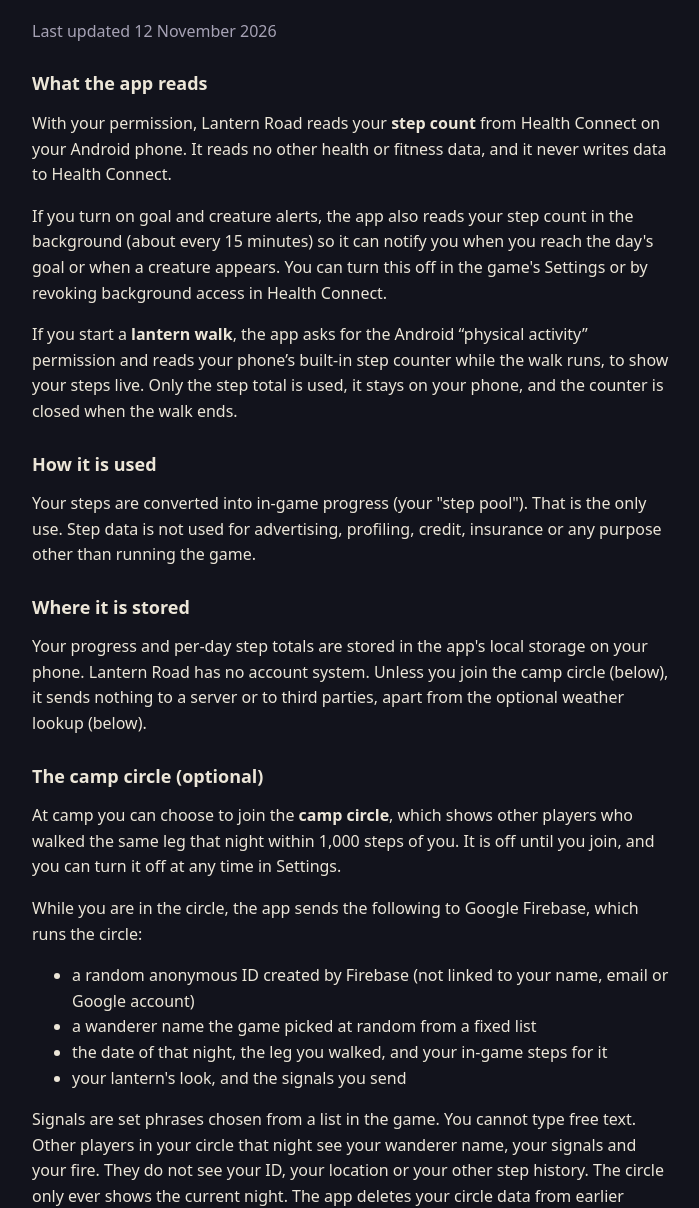
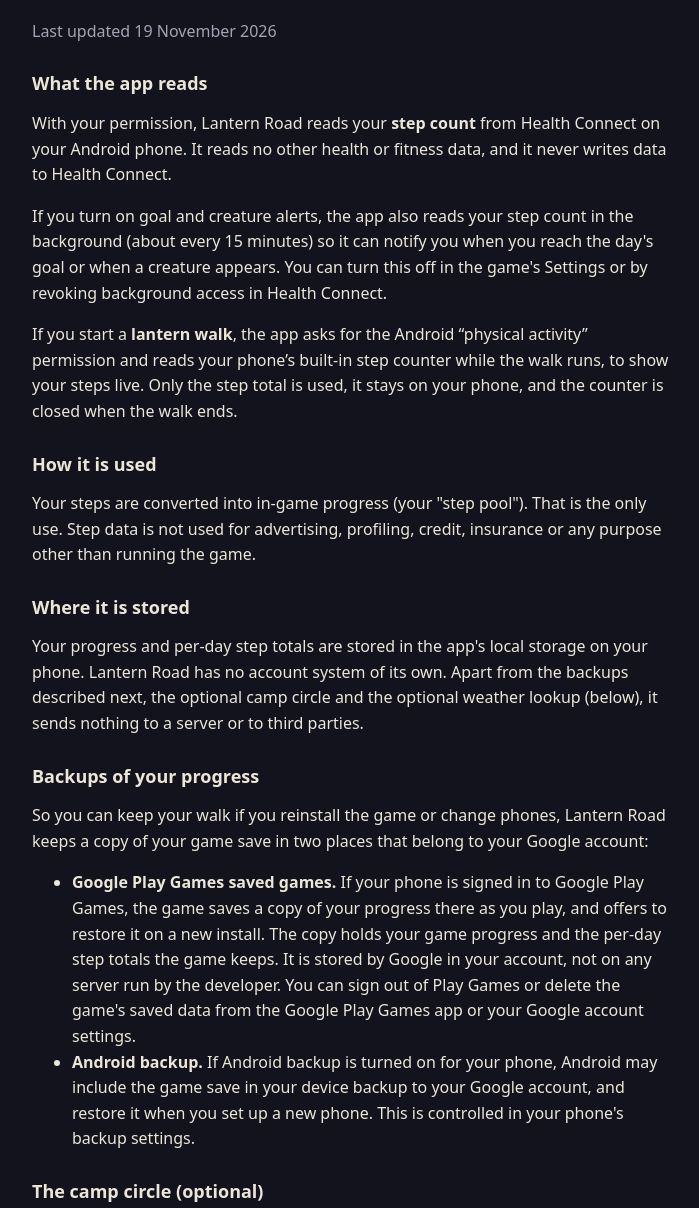
Before and after one commit to KAPastor/lantern-road, a plain HTML site: page privacypolicy.html in a window 1280 px wide. Shown: the part 96-1304 px from the top of the page, without its empty margins (288-987 px from the left). Drawn offline with Linux system fonts and the light colour scheme.

Commit message:
Privacy policy: game save backups (Play Games saved games, Android backup)

```diff
--- a/privacypolicy.html
+++ b/privacypolicy.html
@@ -14,7 +14,7 @@
 <body>
 <main>
 <h1>Lantern Road privacy policy</h1>
-<p class="muted">Last updated 12 November 2026</p>
+<p class="muted">Last updated 19 November 2026</p>
 
 <h2>What the app reads</h2>
 <p>With your permission, Lantern Road reads your <strong>step count</strong> from Health Connect on your Android phone. It reads no other health or fitness data, and it never writes data to Health Connect.</p>
@@ -25,7 +25,14 @@
 <p>Your steps are converted into in-game progress (your "step pool"). That is the only use. Step data is not used for advertising, profiling, credit, insurance or any purpose other than running the game.</p>
 
 <h2>Where it is stored</h2>
-<p>Your progress and per-day step totals are stored in the app's local storage on your phone. Lantern Road has no account system. Unless you join the camp circle (below), it sends nothing to a server or to third parties, apart from the optional weather lookup (below).</p>
+<p>Your progress and per-day step totals are stored in the app's local storage on your phone. Lantern Road has no account system of its own. Apart from the backups described next, the optional camp circle and the optional weather lookup (below), it sends nothing to a server or to third parties.</p>
+
+<h2>Backups of your progress</h2>
+<p>So you can keep your walk if you reinstall the game or change phones, Lantern Road keeps a copy of your game save in two places that belong to your Google account:</p>
+<ul>
+<li><strong>Google Play Games saved games.</strong> If your phone is signed in to Google Play Games, the game saves a copy of your progress there as you play, and offers to restore it on a new install. The copy holds your game progress and the per-day step totals the game keeps. It is stored by Google in your account, not on any server run by the developer. You can sign out of Play Games or delete the game's saved data from the Google Play Games app or your Google account settings.</li>
+<li><strong>Android backup.</strong> If Android backup is turned on for your phone, Android may include the game save in your device backup to your Google account, and restore it when you set up a new phone. This is controlled in your phone's backup settings.</li>
+</ul>
 
 <h2>The camp circle (optional)</h2>
 <p>At camp you can choose to join the <strong>camp circle</strong>, which shows other players who walked the same leg that night within 1,000 steps of you. It is off until you join, and you can turn it off at any time in Settings.</p>
@@ -44,7 +51,7 @@
 <h2>Purchases</h2>
 <p>Lantern Road sells optional ember packs through Google Play. Google handles the payment and your payment details; the app never sees them. Google Play gives the app a purchase token and the pack you bought. The app keeps that token on your phone so each purchase is credited exactly once, and sends nothing to any server of its own.</p>
 <h2>Removing your data</h2>
-<p>You can revoke step access at any time in Health Connect settings. Use <em>Settings → Erase all progress</em> in the game, or uninstall the app, to delete everything it has stored. Turning off the camp circle deletes the circle data you sent.</p>
+<p>You can revoke step access at any time in Health Connect settings. Use <em>Settings → Erase all progress</em> in the game, or uninstall the app, to delete everything it has stored on your phone. Backups in your Google account (above) are removed from the Google Play Games app or your Google account's data settings. Turning off the camp circle deletes the circle data you sent.</p>
 
 <h2>Children</h2>
 <p>Lantern Road is not directed at children under 13.</p>
```
